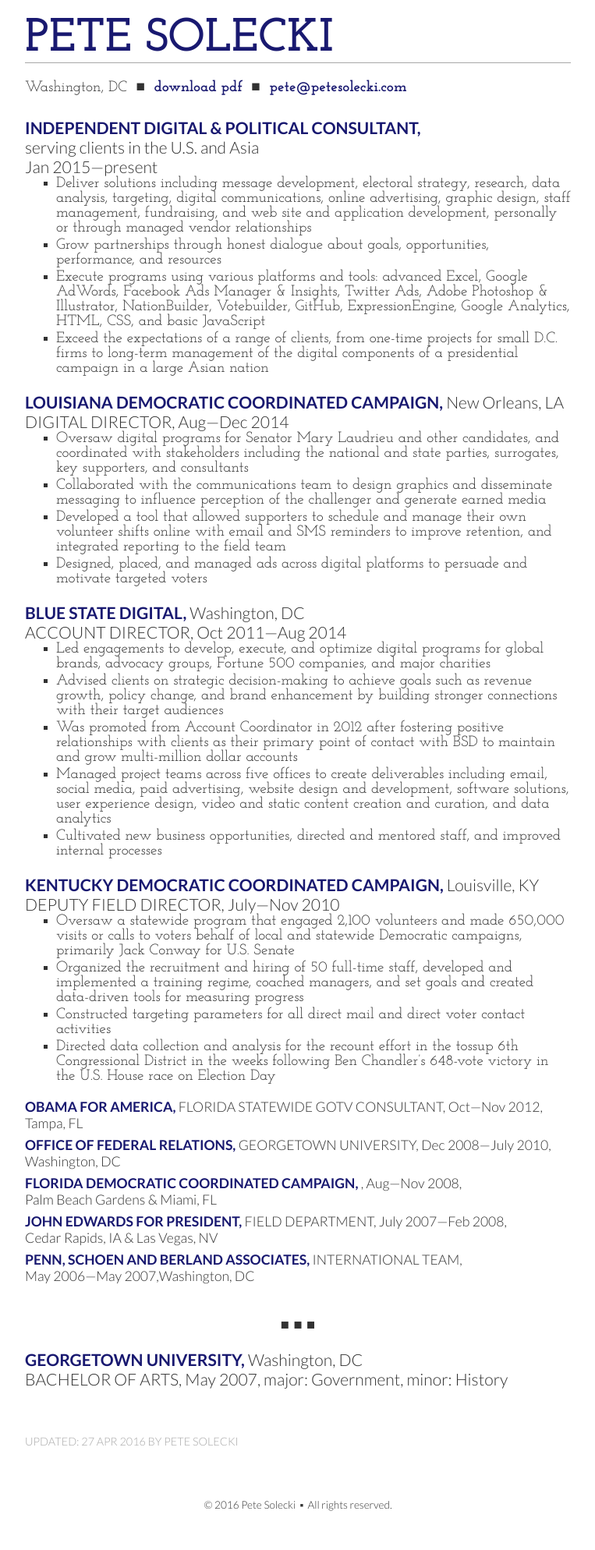
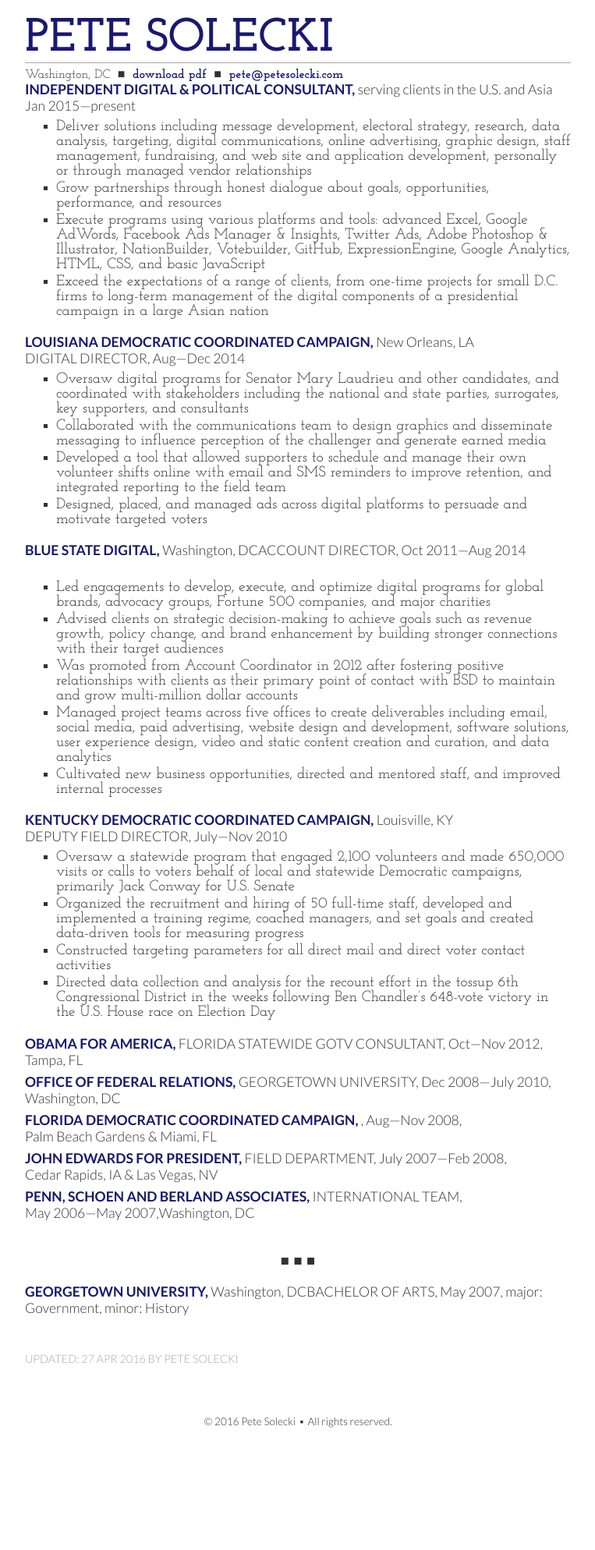
Before and after one commit to petesolecki/www-ps, a Jekyll site: the page resume/index-new.html, which Jekyll copies as it is, in a window 1280 px wide. Shown: the whole page at 78% size, without its empty margins (258-1021 px from the left). Built offline with Jekyll 4.4.1, drawn with Linux system fonts in a browser that asks for light colours; Markdown is read by kramdown in place of the engine named in the settings; after the commit the page ends 1881 px from its top, so only the background shows below that.

Commit message:
res
ps to spans

```diff
--- a/resume/index-new.html
+++ b/resume/index-new.html
@@ -54,7 +54,7 @@
 
 	<a href="/"><h1 class="logo-resume" itemprop="name">Pete Solecki</h1></a>
 
-	<p class="contact-info">
+	<span class="contact-info">
 		<span itemprop="homeLocation" itemscope itemtype="http://schema.org/Place">
 			<span itemprop="name" content="Washington, DC" ></span>
 			<span itemprop="address" itemscope itemtype="http://schema.org/PostalAddress">
@@ -70,20 +70,20 @@
 		<a href="/resume/resume-p_solecki.pdf"><span class="long">download pdf</span><span class="short">PDF</span></a>
 		&nbsp;&#x25a0;&nbsp;
 		<a href="mailto:pete@petesolecki.com?subject=Resume" target="_blank" itemprop="email"><span class="long">pete@petesolecki.com</span><span class="short">Email</span></a>
-	</p>
+	</span>
 
 	<div class="job-summary" itemprop="worksFor" itemscope itemtype="http://schema.org/OrganizationRole">
-		<p class="organization" itemprop="worksFor" itemscope itemtype="http://schema.org/Organization">
+		<span class="organization" itemprop="worksFor" itemscope itemtype="http://schema.org/Organization">
 			<em itemprop="name" class="organization-name">Independent Digital &amp; Political Consultant</em>
 			<em itemprop="address" itemscope itemtype="http://schema.org/PostalAddress" class="organization-location">
 				<span itemprop="addressRegion">serving clients in the U.S. and Asia</span>
 			</em>
-		</p>
-		<p class="position">
+		</span>
+		<span class="position">
 			<em class="time-period">
 				<time class="time-period" itemprop="startDate" datetime="2015-01">Jan 2015</time><time class="time-period" itemprop="endDate" datetime="2016-04">present</time>
 			</em>
-		</p>
+		</span>
 	</div>
 
 	<ul>
@@ -103,18 +103,18 @@
 	</ul>
 
 	<div class="job-summary" itemprop="worksFor" itemscope itemtype="http://schema.org/OrganizationRole">
-		<p class="organization" itemprop="worksFor" itemscope itemtype="http://schema.org/Organization">
+		<span class="organization" itemprop="worksFor" itemscope itemtype="http://schema.org/Organization">
 			<em itemprop="name" class="organization-name">Louisiana Democratic Coordinated Campaign</em>
 			<em itemprop="address" itemscope itemtype="http://schema.org/PostalAddress" class="organization-location">
 				<span itemprop="addressLocality">New Orleans</span>,
 				<span itemprop="addressRegion">LA</span>
 			</em>
-		</p>
-		<p class="position">
+		</span>
+		<span class="position">
 			<em class="job-title" itemprop="jobTitle">Digital Director</em><em class="time-period">
 				<time class="time-period" itemprop="startDate" datetime="2014-08">Aug</time><time class="time-period" itemprop="endDate" datetime="2014-12">Dec 2014</time>
 			</em>
-		</p>
+		</span>
 	</div>
 
 	<ul>
@@ -134,7 +134,7 @@
 	</ul>
 
 	<div class="job-summary" itemprop="worksFor" itemscope itemtype="http://schema.org/OrganizationRole">
-		<p class="organization" itemprop="worksFor" itemscope itemtype="http://schema.org/Organization">
+		<span class="organization" itemprop="worksFor" itemscope itemtype="http://schema.org/Organization">
 			<em itemprop="name" class="organization-name">Blue State Digital</em>
 			<link itemprop="sameAs" href="http://www.bluestatedigital.com/" />
 			<em itemprop="address" itemscope itemtype="http://schema.org/PostalAddress" class="organization-location">
@@ -143,12 +143,12 @@
 				<span itemprop="addressRegion">DC</span>
 				<span itemprop="postalCode" content="20004"></span>
 			</em>
-		</p>
-		<p class="position">
+		</span>
+		<span class="position">
 			<em class="job-title" itemprop="jobTitle">Account Director</em><em class="time-period">
 				<time class="time-period" itemprop="startDate" datetime="2011-10">Oct 2011</time><time class="time-period" itemprop="endDate" datetime="2014-08">Aug 2014</time>
 			</em>
-		</p>
+		</span>
 	</div>
 
 	<ul>
@@ -171,18 +171,18 @@
 	</ul>
 
 	<div class="job-summary" itemprop="worksFor" itemscope itemtype="http://schema.org/OrganizationRole">
-		<p class="organization" itemprop="worksFor" itemscope itemtype="http://schema.org/Organization">
+		<span class="organization" itemprop="worksFor" itemscope itemtype="http://schema.org/Organization">
 			<em itemprop="name" class="organization-name">Kentucky Democratic Coordinated Campaign</em>
 			<em itemprop="address" itemscope itemtype="http://schema.org/PostalAddress" class="organization-location">
 				<span itemprop="addressLocality">Louisville</span>,
 				<span itemprop="addressRegion">KY</span>
 			</em>
-		</p>
-		<p class="position">
+		</span>
+		<span class="position">
 			<em class="job-title" itemprop="jobTitle">Deputy Field Director</em><em class="time-period">
 				<time class="time-period" itemprop="startDate" datetime="2010-07">July</time><time class="time-period" itemprop="endDate" datetime="2010-11">Nov 2010</time>
 			</em>
-		</p>
+		</span>
 	</div>
 
 	<ul>
@@ -297,11 +297,10 @@
 
 	<div>&nbsp;</div>
 
-
 	<div class="section-break">&#x25a0; &#x25a0; &#x25a0;</div>
 
 	<div class="job-summary" itemprop="alumniOf" itemscope itemtype="http://schema.org/OrganizationRole">
-		<p class="organization" itemprop="alumniOf" itemscope itemtype="http://schema.org/CollegeOrUniversity">
+		<span class="organization" itemprop="alumniOf" itemscope itemtype="http://schema.org/CollegeOrUniversity">
 			<em itemprop="name" class="organization-name">Georgetown University</em>
 			<link itemprop="sameAs" href="http://www.georgetown.edu/" />
 			<em itemprop="address" itemscope itemtype="http://schema.org/PostalAddress" class="organization-location">
@@ -310,10 +309,10 @@
 				<span itemprop="addressRegion">DC</span>
 				<span itemprop="postalCode" content="20057"></span>
 			</em>
-		</p>
-		<p class="position">
+		</span>
+		<span class="position">
 			<em class="job-title" itemprop="namedPosition">Bachelor of Arts</em><em class="time-period"><time itemprop="startDate" datetime="2007-05">May 2007</time></em>, major: Government, minor: History
-		</p>
+		</span>
 	</div>
 
 </div>
```
